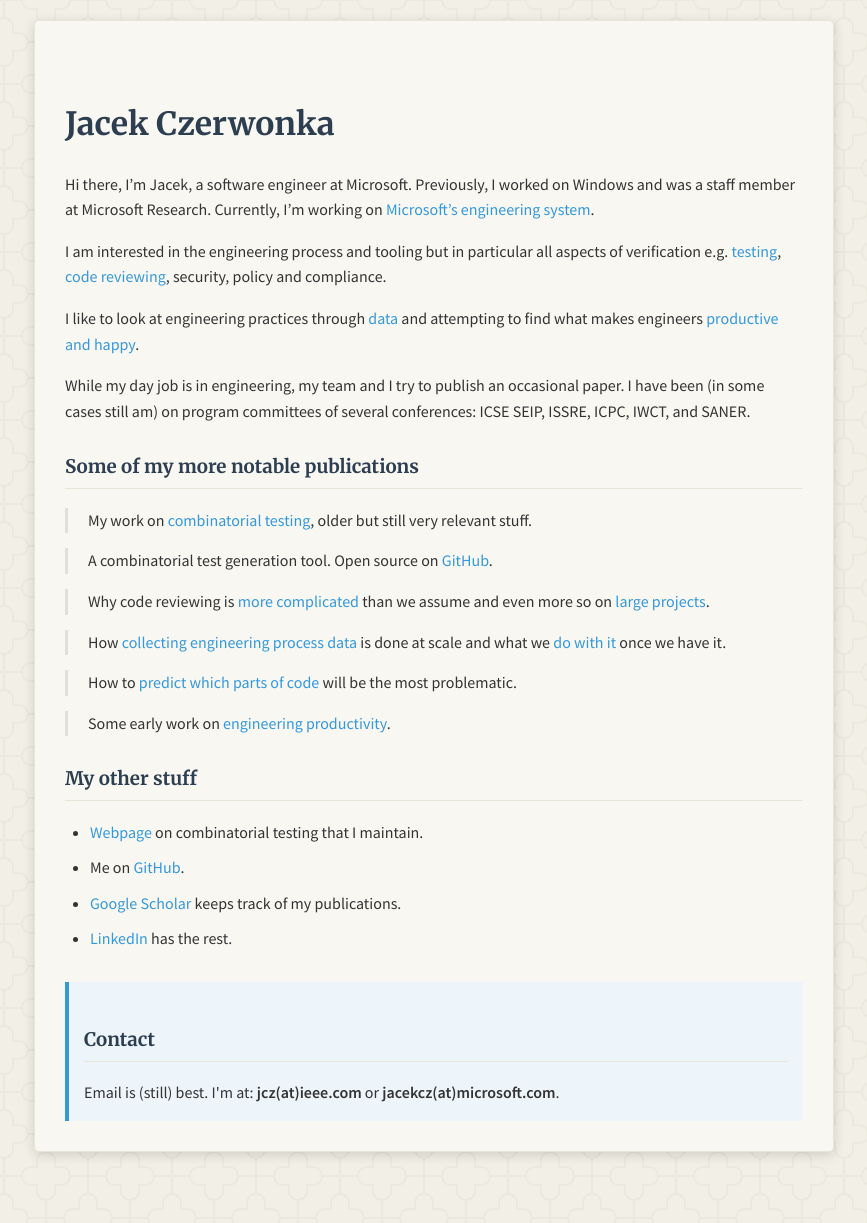
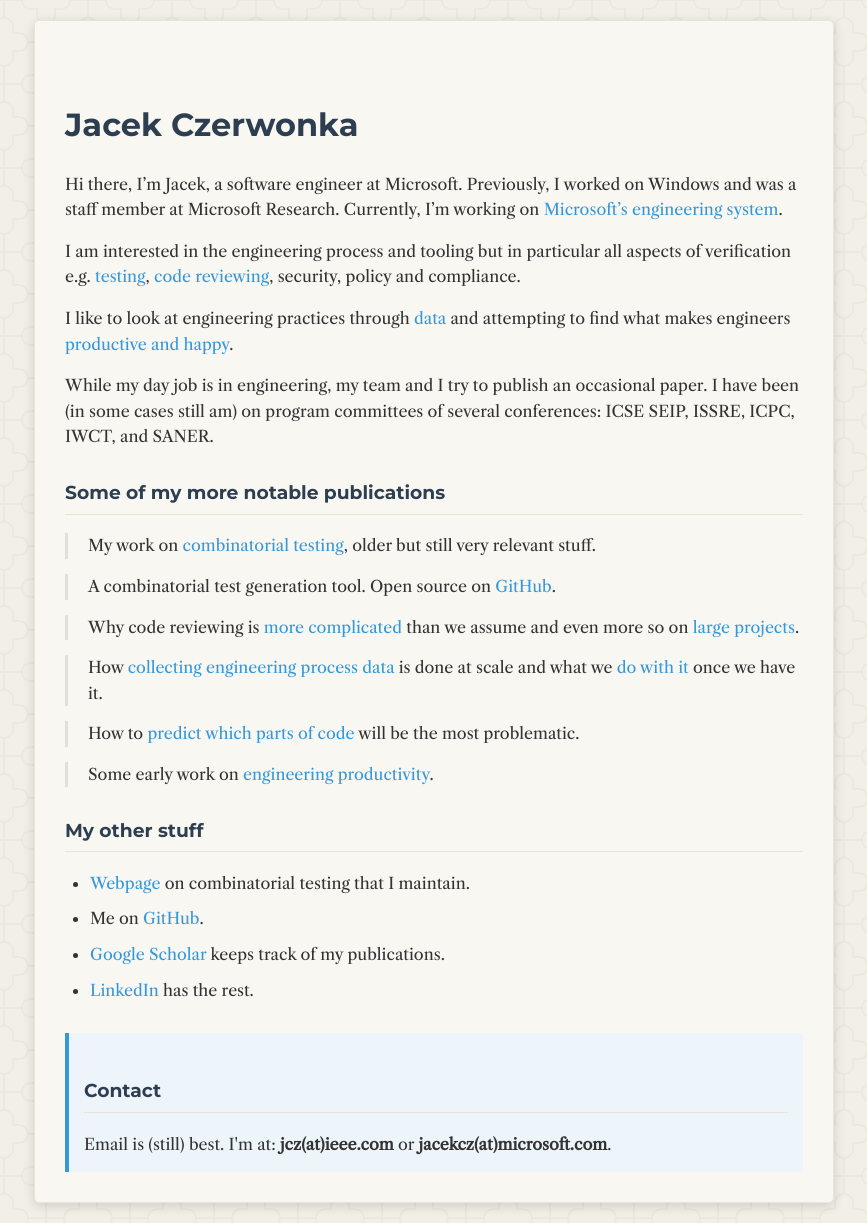
Before and after one commit to jaccz/jaccz.github.io, a Jekyll site: the page built from index.md, in a window 1280 px wide. Shown: the whole page, without its empty margins (206-1073 px from the left). Built offline with Jekyll 4.4.1, drawn with Linux system fonts in a browser that asks for light colours; before the commit the page ends 1172 px from its top, so only the background shows below that.

Commit message:
Update font styles for improved typography and consistency

```diff
--- a/assets/css/style.css
+++ b/assets/css/style.css
@@ -1,4 +1,6 @@
 /* Custom styles for jacekcz.com */
+
+@import url('https://fonts.googleapis.com/css2?family=Montserrat:wght@400;600;700&family=Libre+Caslon+Text:wght@400&display=swap');
 
 :root {
   /* Light mode variables */
@@ -37,7 +39,7 @@
 }
 
 body {
-  font-family: 'Source Sans Pro', 'Open Sans', sans-serif;
+  font-family: 'Libre Caslon Text', serif;
   line-height: 1.6;
   color: var(--text-color);
   background-color: var(--bg-color);
@@ -55,7 +57,7 @@
 }
 
 h1, h2, h3, h4 {
-  font-family: 'Merriweather', serif;
+  font-family: 'Montserrat', sans-serif;
   color: var(--heading-color);
   margin-top: 1.5em;
 }
```
